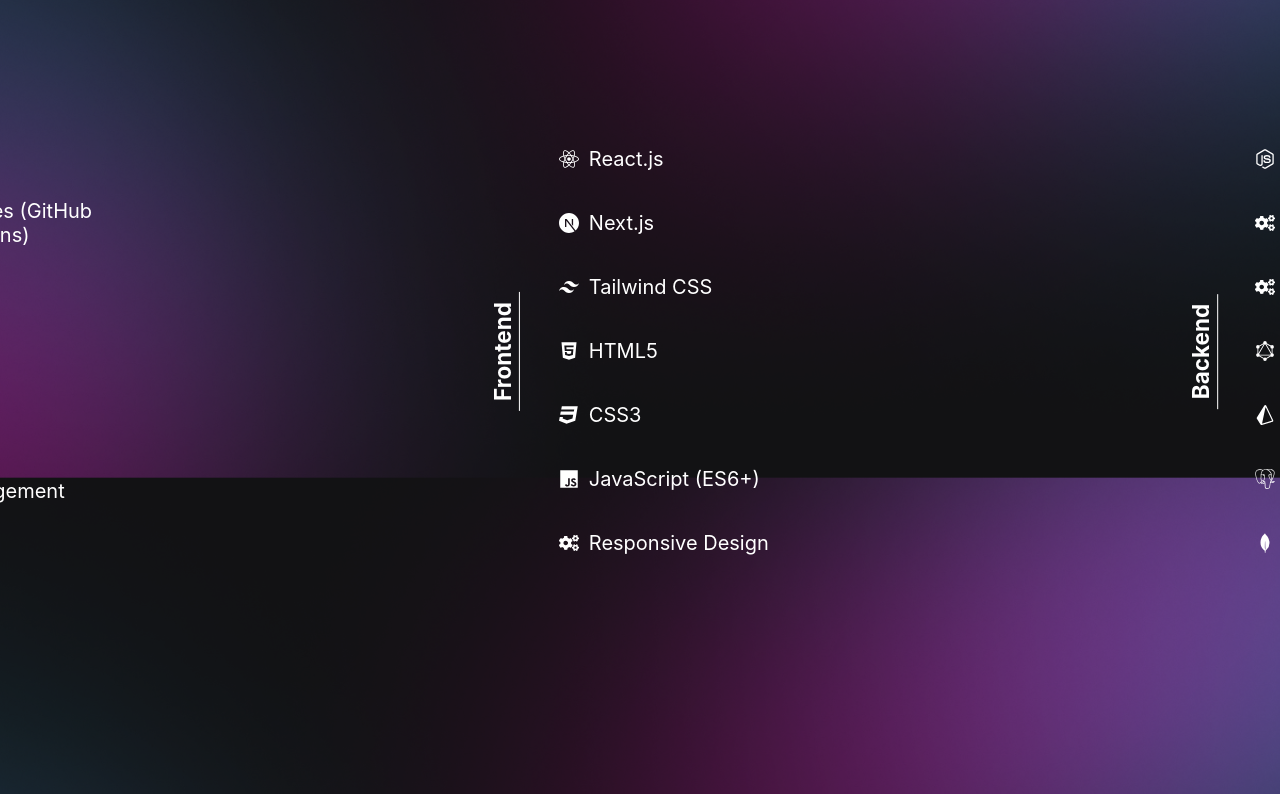
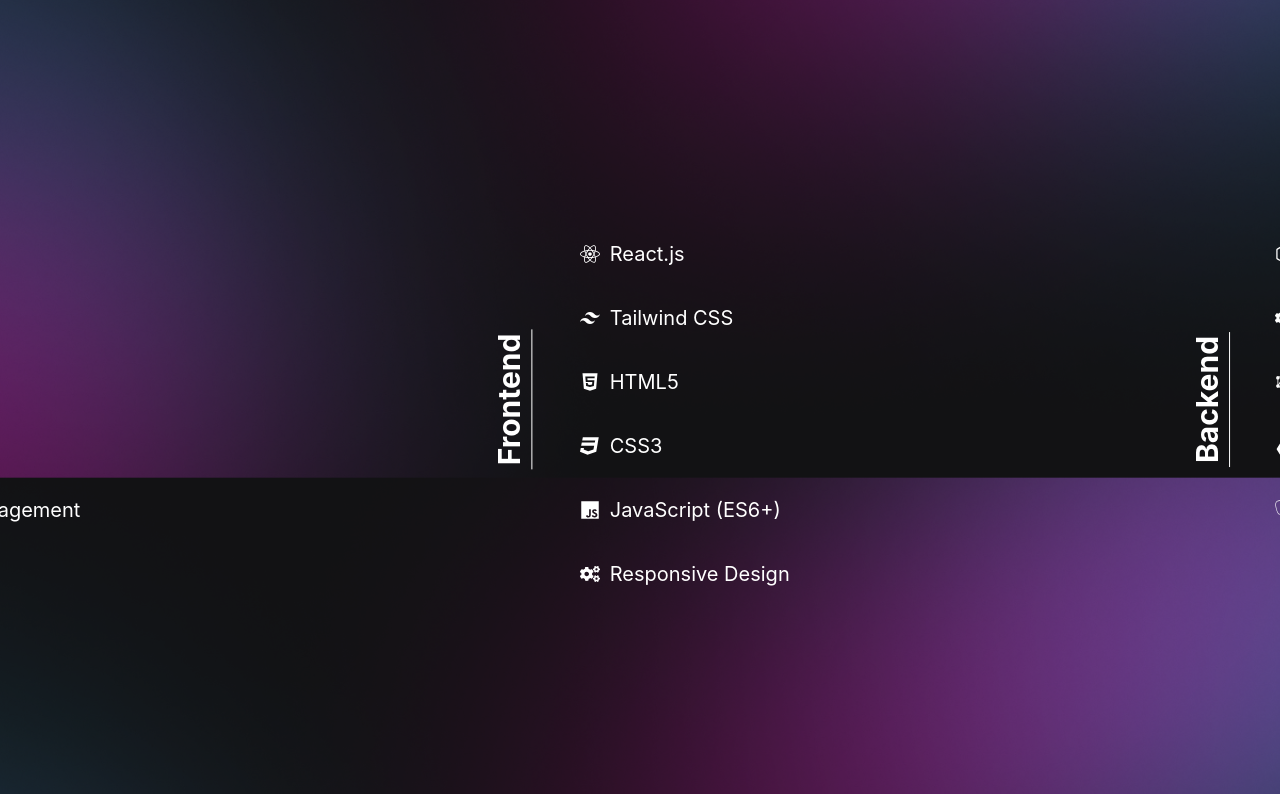
Before and after one commit to ardszsantos/portifolio, a React (Create React App) app: page / in a window 1280 px wide. Shown: the part 2253-3047 px from the top of the page. Built offline with nearby package versions, Linux system fonts and the light colour scheme.

Commit message:
feat: skills section main skeleton finished+responsive

```diff
--- a/src/pages/skills.js
+++ b/src/pages/skills.js
@@ -16,7 +16,6 @@
             <h2 className='rotate border-title'>Devops</h2>
             <div className='skill-list'>
               <p><FaDocker /> Docker</p>
-              <p><SiGithubactions /> CI/CD Pipelines (GitHub Actions, Jenkins)</p>
               <p><FaAws /> AWS</p>
               <p><FaServer /> Nginx</p>
               <p><FaGit /> Git</p>
@@ -28,7 +27,6 @@
             <h2 className='rotate border-title'>Frontend </h2>
             <div className='skill-list'>
               <p><FaReact /> React.js</p>
-              <p><SiNextdotjs /> Next.js</p>
               <p><SiTailwindcss /> Tailwind CSS</p>
               <p><FaHtml5 /> HTML5</p>
               <p><FaCss3 /> CSS3</p>
@@ -40,12 +38,11 @@
             <h2 className='rotate border-title'>Backend</h2>
             <div className='skill-list'>
               <p><FaNodeJs /> Node.js</p>
-              <p><FaCogs /> Express.js</p>
               <p><FaCogs /> REST APIs</p>
               <p><SiGraphql /> GraphQL</p>
               <p><SiPrisma /> Prisma</p>
-              <p><SiPostgresql /> SQL (PostgreSQL, MySQL)</p>
-              <p><SiMongodb /> NoSQL (MongoDB)</p>
+              <p><SiPostgresql /> SQL </p>
+              <p><SiMongodb /> MongoDB (NoSQL)</p>
             </div>
           </div>
         </div>
--- a/src/styles/hero-page.css
+++ b/src/styles/hero-page.css
@@ -81,6 +81,7 @@
     color: white;
     margin-top: 7em;
     gap: 0px;
+    padding: 12px 12px;
   }
 
   .text-container {
--- a/src/styles/skills.css
+++ b/src/styles/skills.css
@@ -16,7 +16,7 @@
 .wrapper-three h1 {
   font-size: 55px;
   font-family: "Open Sans", sans-serif;
-  margin-bottom: 2em;
+  margin-bottom: 3.4em;
 
 }
 
@@ -30,24 +30,48 @@
 
 .rotate {
   transform: rotate(-90deg);
+  transition: transform 0.3s ease;
 }
+
 
 
 .stack1, .stack2, .stack3 {
   display: flex;
   align-items: center;
   width: 400px;
+  transition: transform 0.3s ease-in-out, flex-direction 0.3s ease;
+  font-size: 20px;
+}
+
+.stack1:hover,
+.stack2:hover,
+.stack3:hover {
+  transform: scale(1.2)  ;
+  flex-direction: column;
+}
+
+.stack1:hover .rotate,
+.stack2:hover .rotate,
+.stack3:hover .rotate {
+  transform: rotate(0deg);
+  position: absolute;
+  top: -60px;
 }
 
 
 .border-title {
-  height: 20px;
-  border-bottom: solid 1px white;
-  padding: 10px;
+  border-bottom: 1px solid white;
+  position: relative;
+  display: inline-block;
+  padding: 4px;
 }
 
 
+
+
+
 .skill-list {
+  margin-top: 30px;
   font-size: 20px;
   display: flex;
   flex-direction: column;
@@ -83,7 +107,7 @@
 
   .skills-desc {
     flex-direction: column;
-
+    gap: 50px;
 
   }
 
@@ -91,6 +115,18 @@
     transform: none;
   }
 
+  .stack1:hover,
+  .stack2:hover,
+  .stack3:hover {
+    transform: none;
+  }
+  .stack1:hover .rotate,
+  .stack2:hover .rotate,
+  .stack3:hover .rotate {
+    transform: none;
+    position: relative;
+    top: 0;
+  }
 
   .stack1,
   .stack2,
@@ -100,11 +136,11 @@
     align-items: center;
     justify-content: center;
     width: 400px;
+    transition: none;
   }
 
 
   .border-title {
-    height: 20px;
     border-bottom: solid 1px white;
     padding: 10px;
   }
```
